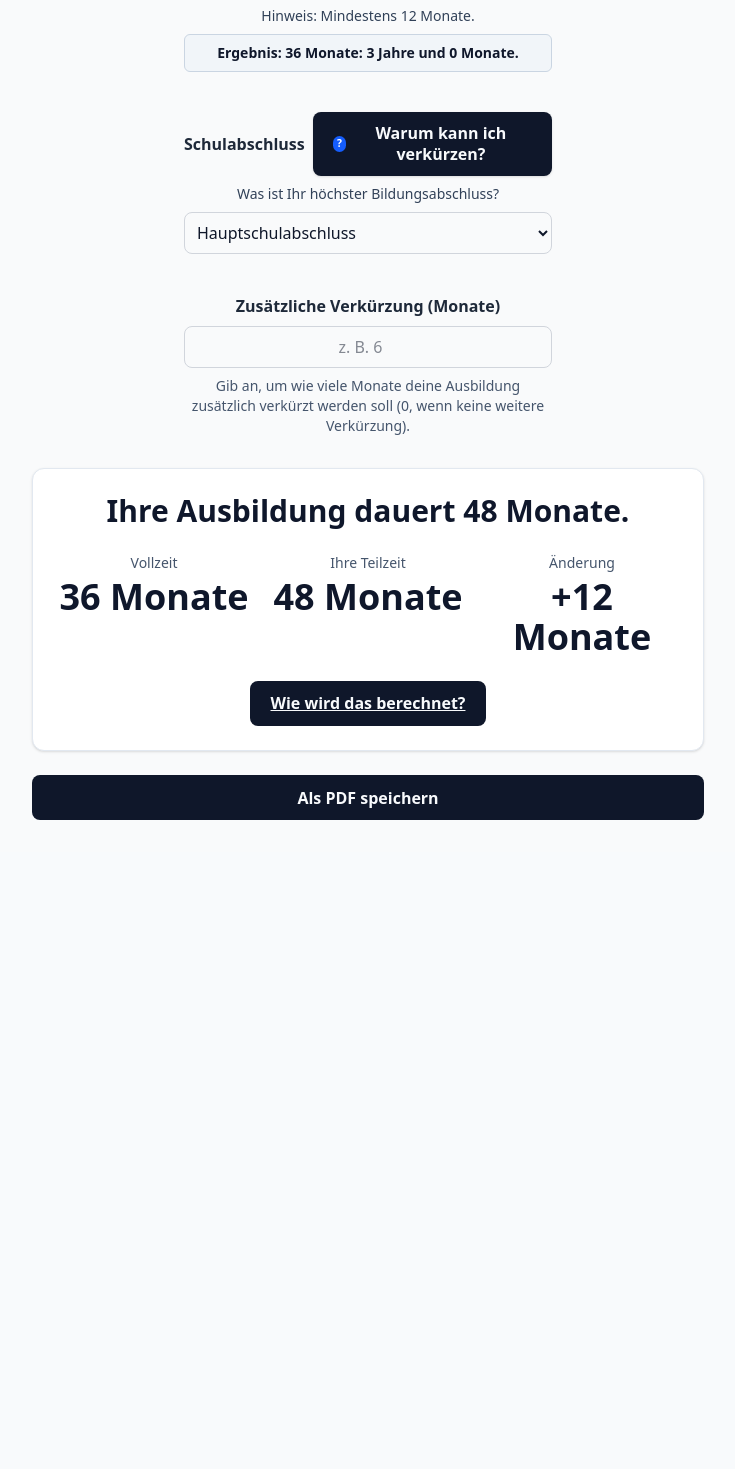
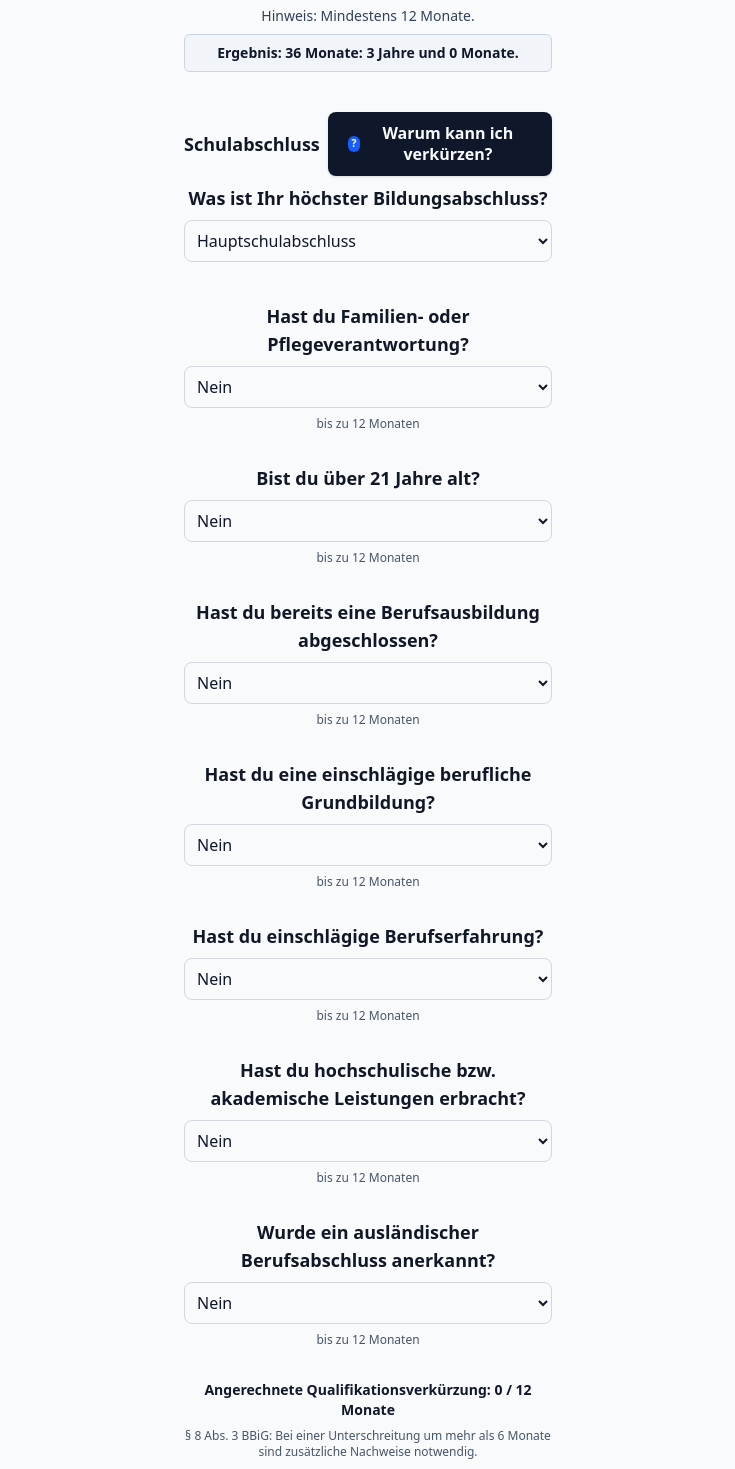
Before and after one commit to HadiDoBronxs/Teilzeitausbildungsrechner, a React (Vite) app: page / in a window 1280 px wide. Shown: the part 841-2310 px from the top of the page, without its empty margins (272-1007 px from the left). Before the commit the page ends 1725 px from the top, so only its background shows below. Built offline with nearby package versions, Linux system fonts and the light colour scheme.

Commit message:
Weitere Qualifikation hinzugefügt und alle vereinheitlicht

```diff
--- a/src/App.jsx
+++ b/src/App.jsx
@@ -4,8 +4,8 @@ import "./App.css";
 import FulltimeHoursInput from "./components/FulltimeHoursInput.jsx";
 import ParttimeHoursInput from "./components/ParttimeHoursInput.jsx";
 import RegularDurationInput from "./components/RegularDurationInput.jsx";
-import ReductionMonthsInput from "./components/ReductionMonthsInput.jsx";
 import SchoolDegreeReductionSelect from "./components/SchoolDegreeReductionSelect.jsx";
+import QualificationReductions from "./components/QualificationReductions.jsx";
 import LanguageToggle from "./components/LanguageToggle.jsx";
 import ResultCard from "./features/calcDuration/ResultCard.jsx";
 import Transparenz from "./routes/transparenz.jsx";
@@ -20,6 +20,8 @@ const DEFAULT_DEGREE_ID = "hs";
 const DEFAULT_FULLTIME_HOURS = 40;
 const DEFAULT_PARTTIME_HOURS = 30;
 const DEFAULT_DURATION_MONTHS = 36;
+// Gesetzliche Deckelung der Gesamtverkürzung (laut Vorgabe maximal 12 Monate).
+const MAX_TOTAL_REDUCTION = 12;
 
 const isTransparencyPath =
   typeof window !== "undefined" &&
@@ -28,18 +30,6 @@ const isTransparencyPath =
 // Treat empty strings, null, and undefined the same to simplify input handling.
 function isEmptyValue(value) {
   return value === "" || value === null || value === undefined;
-}
-
-// Convert the manual reduction input into a safe, non-negative integer.
-function sanitizeManualReduction(raw) {
-  if (isEmptyValue(raw)) {
-    return undefined;
-  }
-  const parsed = Number.parseInt(raw, 10);
-  if (Number.isNaN(parsed)) {
-    return undefined;
-  }
-  return Math.max(0, parsed);
 }
 
 export default function App() {
@@ -57,14 +47,14 @@ function CalculatorApp() {
   const [parttimeHours, setParttimeHours] = useState(DEFAULT_PARTTIME_HOURS);
   const [fullDurationMonths, setFullDurationMonths] =
     useState(DEFAULT_DURATION_MONTHS);
-  const [manualReductionMonths, setManualReductionMonths] = useState();
+  const [qualificationSelection, setQualificationSelection] = useState([]);
+  const [qualificationTotals, setQualificationTotals] = useState({
+    rawTotal: 0,
+    cappedTotal: 0,
+    exceedsCap: false,
+  });
   const [pdfBytes, setPdfBytes] = useState(null);
   const [isGeneratingPDF, setIsGeneratingPDF] = useState(false);
-
-  // Keep the manual reduction state clean whenever the user types: no NaN, no negatives.
-  function handleReductionChange(raw) {
-    setManualReductionMonths(sanitizeManualReduction(raw));
-  }
 
   // Persist the selected degree ID (or null when the placeholder is chosen) so the downstream calculation can reference it.
   function handleSchoolDegreeSelect(nextId) {
@@ -91,34 +81,41 @@ function CalculatorApp() {
     setParttimeHours(Number.isNaN(parsed) ? DEFAULT_PARTTIME_HOURS : parsed);
   }
 
-  function buildFormValues() {
-    // Assemble all pieces that the calculation feature needs in one place.
-    const reductionSummary = buildReductionSummary({
-      schoolDegreeId,
-      manualReductionMonths,
-    });
+  const reductionSummary = useMemo(
+    () =>
+      buildReductionSummary({
+        schoolDegreeId,
+        manualReductionMonths: 0,
+        qualificationReductionMonths: qualificationTotals.rawTotal,
+        maxTotalMonths: MAX_TOTAL_REDUCTION,
+      }),
+    [schoolDegreeId, qualificationTotals.rawTotal]
+  );
 
-    return {
-      // These keys are consumed by readFormAndCalc. Changing them would break the calculator.
+  const formValues = useMemo(
+    () => ({
       weeklyFull: fulltimeHours,
       weeklyPart: parttimeHours,
       fullDurationMonths,
       reductionMonths: reductionSummary.total,
       degreeReductionMonths: reductionSummary.degree,
       manualReductionMonths: reductionSummary.manual,
+      qualificationReductionMonths: reductionSummary.qualification,
+      qualificationReductionRawMonths: reductionSummary.qualificationRaw,
+      reductionCapExceeded: reductionSummary.capExceeded,
       schoolDegreeId,
       schoolDegreeLabelKey: reductionSummary.labelKey,
+      maxTotalReduction: MAX_TOTAL_REDUCTION,
       rounding: "round",
-    };
-  }
-
-  const formValues = useMemo(buildFormValues, [
-    fulltimeHours,
-    parttimeHours,
-    fullDurationMonths,
-    manualReductionMonths,
-    schoolDegreeId,
-  ]);
+    }),
+    [
+      fulltimeHours,
+      parttimeHours,
+      fullDurationMonths,
+      reductionSummary,
+      schoolDegreeId,
+    ]
+  );
 
   /**
    * Handles the "Save as PDF" button click event.
@@ -183,12 +180,19 @@ function CalculatorApp() {
           value={schoolDegreeId ?? ""}
           onChange={handleSchoolDegreeSelect}
         />
-        {/* Manual reduction captures any additional reasons (e.g. Berufsschule performance). */}
-        <ReductionMonthsInput
-          value={manualReductionMonths}
-          onChange={handleReductionChange}
-          min={0}
+        <QualificationReductions
+          value={qualificationSelection}
+          onChange={setQualificationSelection}
+          onTotalChange={setQualificationTotals}
         />
+        {reductionSummary.capExceeded && (
+          <p className="text-sm font-semibold text-amber-700" role="alert">
+            {t("qualifications.totalWarning", {
+              sum: reductionSummary.totalRaw,
+              max: MAX_TOTAL_REDUCTION,
+            })}
+          </p>
+        )}
         <ResultCard values={formValues} />
         <button
           type="button"
--- a/src/components/QualificationReductions.jsx
+++ b/src/components/QualificationReductions.jsx
@@ -1,65 +1,72 @@
-import { useMemo } from "react";
+import { useEffect, useMemo } from "react";
 import { useTranslation } from "react-i18next";
 import {
   QUALIFICATION_OPTIONS,
   MAX_QUALIFICATION_REDUCTION,
+  summarizeQualificationSelection,
 } from "./qualificationOptions.js";
 
-/**
- * Summiert alle ausgewählten Qualifikationsgründe und wendet direkt die Deckelung an.
- * So bleibt die Berechnungslogik zentral und konsistent.
- */
-function summarizeQualifications(selectedIds) {
-  const rawTotal = selectedIds.reduce((sum, id) => {
-    const option = QUALIFICATION_OPTIONS.find((item) => item.id === id);
-    return sum + (option?.maxMonths || 0);
-  }, 0);
-  const cappedTotal = Math.min(rawTotal, MAX_QUALIFICATION_REDUCTION);
-  return { rawTotal, cappedTotal };
-}
-
-export default function QualificationReductions({ value = [], onChange }) {
+export default function QualificationReductions({
+  value = [],
+  onChange,
+  onTotalChange,
+}) {
   const { t } = useTranslation();
   const { rawTotal, cappedTotal } = useMemo(
-    () => summarizeQualifications(value),
+    () => summarizeQualificationSelection(value),
     [value]
   );
   const exceedsCap = rawTotal > MAX_QUALIFICATION_REDUCTION;
 
+  useEffect(() => {
+    onTotalChange?.({ rawTotal, cappedTotal, exceedsCap });
+  }, [rawTotal, cappedTotal, exceedsCap, onTotalChange]);
+
   /**
-   * Handhabt das Aus- und Anwählen einer Checkbox und gibt die neue Auswahl nach oben.
+   * Setzt bewusst "Ja" oder "Nein" für eine Qualifikation.
    */
-  const handleToggle = (id) => {
-    const next = value.includes(id)
-      ? value.filter((item) => item !== id)
-      : [...value, id];
+  const handleAnswer = (id, shouldApply) => {
+    const next = shouldApply
+      ? Array.from(new Set([...value, id]))
+      : value.filter((item) => item !== id);
     onChange?.(next);
   };
 
   return (
-    <fieldset className="w-full max-w-sm mx-auto p-2 border border-slate-200 rounded-lg space-y-3">
-      <legend className="font-semibold text-gray-800">
-        {t("qualifications.title")}
-      </legend>
-      <p className="text-sm text-slate-600">{t("qualifications.description")}</p>
-      <div className="flex flex-col gap-2" role="group">
-        {QUALIFICATION_OPTIONS.map((option) => (
+    <section className="w-full flex flex-col items-center gap-4">
+      {QUALIFICATION_OPTIONS.map((option) => {
+        const yesSelected = value.includes(option.id);
+        const selectId = `qualification-select-${option.id}`;
+        return (
+          <div
+            key={option.id}
+            className="flex flex-col gap-2 w-full max-w-sm mx-auto p-2"
+          >
             <label
-            key={option.id}
-            className="flex items-start gap-2 text-sm text-slate-800"
+              htmlFor={selectId}
+              className="text-lg font-semibold text-gray-900"
             >
-            <input
-              type="checkbox"
-              className="mt-1 h-4 w-4 rounded border-slate-300 text-blue-600 focus:ring-blue-500"
-              checked={value.includes(option.id)}
-              onChange={() => handleToggle(option.id)}
-            />
-            <span>
-              {t(option.labelKey, { months: option.maxMonths })}
-            </span>
+              {t(`${option.labelKey}.question`)}
             </label>
-        ))}
+            <select
+              id={selectId}
+              name={selectId}
+              className="w-full rounded-lg border border-gray-300 p-2 focus:outline-none focus:ring-2 focus:ring-blue-500"
+              value={yesSelected ? "yes" : "no"}
+              onChange={(event) =>
+                handleAnswer(option.id, event.target.value === "yes")
+              }
+            >
+              <option value="yes">{t("qualifications.answers.yes")}</option>
+              <option value="no">{t("qualifications.answers.no")}</option>
+            </select>
+            <p className="text-xs text-slate-600">
+              {t(`${option.labelKey}.note`, { months: option.maxMonths })}
+            </p>
           </div>
+        );
+      })}
+      <div className="w-full max-w-sm mx-auto p-2 space-y-2">
         <p className="text-sm font-semibold text-slate-900">
           {t("qualifications.summary", {
             months: cappedTotal,
@@ -67,10 +74,7 @@ export default function QualificationReductions({ value = [], onChange }) {
           })}
         </p>
         {exceedsCap && (
-        <p
-          role="alert"
-          className="text-sm font-semibold text-amber-700"
-        >
+          <p role="alert" className="text-sm font-semibold text-amber-700">
             {t("qualifications.warning", {
               raw: rawTotal,
               max: MAX_QUALIFICATION_REDUCTION,
@@ -80,6 +84,7 @@ export default function QualificationReductions({ value = [], onChange }) {
         <p className="text-xs text-slate-600">
           {t("qualifications.legalHint")}
         </p>
-    </fieldset>
+      </div>
+    </section>
   );
 }
--- a/src/components/SchoolDegreeReductionSelect.jsx
+++ b/src/components/SchoolDegreeReductionSelect.jsx
@@ -107,7 +107,7 @@ export default function SchoolDegreeReductionSelect({ value, onChange }) {
       <div className="flex items-center justify-between gap-2">
         <label
           htmlFor={SELECT_ID}
-          className="font-semibold text-gray-800"
+          className="text-lg font-semibold text-gray-900"
         >
           {t("reduction.title")}
         </label>
@@ -131,9 +131,13 @@ export default function SchoolDegreeReductionSelect({ value, onChange }) {
         </button>
       </div>
 
-      <p id={QUESTION_ID} className="text-sm text-slate-700">
+      <label
+        id={QUESTION_ID}
+        htmlFor={SELECT_ID}
+        className="text-lg font-semibold text-gray-900"
+      >
         {t("reduction.question")}
-      </p>
+      </label>
 
       <p id={DESCRIPTION_ID} className="sr-only">
         {t("reduction.dropdownDescription")}
--- a/src/components/qualificationOptions.js
+++ b/src/components/qualificationOptions.js
@@ -2,8 +2,6 @@
 export const QUALIFICATION_OPTIONS = [
   { id: "familyCare", maxMonths: 12, labelKey: "qualifications.familyCare" },
   { id: "ageOver21", maxMonths: 12, labelKey: "qualifications.ageOver21" },
-  { id: "schoolIntermediate", maxMonths: 6, labelKey: "qualifications.schoolIntermediate" },
-  { id: "schoolAdvanced", maxMonths: 12, labelKey: "qualifications.schoolAdvanced" },
   { id: "completedTraining", maxMonths: 12, labelKey: "qualifications.completedTraining" },
   { id: "vocationalFoundation", maxMonths: 12, labelKey: "qualifications.vocationalFoundation" },
   { id: "vocationalExperience", maxMonths: 12, labelKey: "qualifications.vocationalExperience" },
@@ -13,3 +11,16 @@ export const QUALIFICATION_OPTIONS = [
 
 // Absolute Deckelung der Summe aus Qualifikationsgründen (laut Vorgabe 12 Monate).
 export const MAX_QUALIFICATION_REDUCTION = 12;
+
+/**
+ * Summiert die ausgewählten Qualifikationen und liefert sowohl die Rohsumme als
+ * auch den gedeckelten Wert zurück. So steht die Logik zentral zur Verfügung.
+ */
+export function summarizeQualificationSelection(selectedIds = []) {
+  const rawTotal = selectedIds.reduce((sum, id) => {
+    const option = QUALIFICATION_OPTIONS.find((item) => item.id === id);
+    return sum + (option?.maxMonths || 0);
+  }, 0);
+  const cappedTotal = Math.min(rawTotal, MAX_QUALIFICATION_REDUCTION);
+  return { rawTotal, cappedTotal };
+}
--- a/src/domain/schoolDegreeReductions.js
+++ b/src/domain/schoolDegreeReductions.js
@@ -55,7 +55,9 @@ export function buildReductionSummary({
   schoolDegreeId,
   manualReductionMonths,
   degreeReductionMonths,
+  qualificationReductionMonths,
   labelKey,
+  maxTotalMonths = 12,
 } = {}) {
   // Read the configured option so we can fall back to its label and months.
   const option = getSchoolDegreeOption(schoolDegreeId ?? null);
@@ -64,7 +66,22 @@ export function buildReductionSummary({
     degreeReductionMonths ?? option?.months ?? 0
   );
   const manual = normalizeReductionMonths(manualReductionMonths);
-  const total = degree + manual;
+  const qualificationRaw = normalizeReductionMonths(
+    qualificationReductionMonths
+  );
+
+  // Zuerst werden Abschluss + manuelle Verkürzung berücksichtigt, der Rest ist für Qualifikationen reserviert.
+  const remainingAfterDegreeAndManual = Math.max(
+    0,
+    maxTotalMonths - Math.min(maxTotalMonths, degree + manual)
+  );
+  const qualificationApplied = Math.min(
+    qualificationRaw,
+    remainingAfterDegreeAndManual
+  );
+  const totalRaw = degree + manual + qualificationRaw;
+  const total = Math.min(maxTotalMonths, totalRaw);
+  const capExceeded = totalRaw > maxTotalMonths;
 
   return {
     // Total months are used for the main calculation.
@@ -72,6 +89,10 @@ export function buildReductionSummary({
     // Degree and manual parts let the UI show a clear breakdown.
     degree,
     manual,
+    qualification: qualificationApplied,
+    qualificationRaw,
+    totalRaw,
+    capExceeded,
     labelKey: resolvedLabelKey,
   };
 }
--- a/src/locales/de/translation.json
+++ b/src/locales/de/translation.json
@@ -12,7 +12,6 @@
         "factorText": "Das entspricht etwa {{percent}} % der Vollzeit.",
         "factorError": "Die Teilzeit muss mindestens 50 % der Vollzeitstunden betragen. Weniger ist nicht möglich.",
         "avgDaily": "Das sind {{hours}} Stunden pro Tag."
-
     },
     "regularDuration": {
         "label": "Wie lange dauert Ihre übliche Ausbildungszeit in Monaten?",
@@ -39,6 +38,7 @@
         "applied": "Verkürzung: −{{months}} Monate ({{label}})",
         "totalApplied": "Verkürzung gesamt: −{{months}} Monate",
         "manualApplied": "Zusätzliche Gründe: −{{months}} Monate",
+        "qualificationApplied": "Qualifikationen: −{{months}} Monate",
         "placeholder": "z. B. 6",
         "help": "Gib an, um wie viele Monate deine Ausbildung zusätzlich verkürzt werden soll (0, wenn keine weitere Verkürzung).",
         "error": {
@@ -47,7 +47,8 @@
         },
         "breakdown": {
             "degree": "{{label}} −{{months}} Monate",
-            "manual": "Weitere Gründe −{{months}} Monate"
+            "manual": "Weitere Gründe −{{months}} Monate",
+            "qualification": "Qualifikationen −{{months}} Monate"
         }
     },
     "reductionOptions": {
@@ -142,19 +143,43 @@
     },
     "qualifications": {
         "title": "Weitere Qualifikationen",
-        "description": "Wähle alle Gründe aus, die auf dich zutreffen. Die maximale Gesamtverkürzung beträgt {{max}} Monate.",
+        "description": "Beantworte die Fragen zu deinen weiteren Qualifikationen. Insgesamt sind höchstens {{max}} Monate möglich.",
         "summary": "Angerechnete Qualifikationsverkürzung: {{months}} / {{max}} Monate",
         "warning": "Die Auswahl ergibt rechnerisch {{raw}} Monate. Es werden jedoch höchstens {{max}} Monate berücksichtigt.",
+        "totalWarning": "Deine Auswahl ergibt {{sum}} Monate. Berücksichtigt werden höchstens {{max}} Monate.",
         "legalHint": "§ 8 Abs. 3 BBiG: Bei einer Unterschreitung um mehr als 6 Monate sind zusätzliche Nachweise notwendig.",
-        "familyCare": "Familien- oder Pflegeverantwortung – bis zu {{months}} Monaten",
-        "ageOver21": "Alter über 21 Jahre – bis zu {{months}} Monaten",
-        "schoolIntermediate": "Schulabschluss: Mittlerer Abschluss/FHR – bis zu {{months}} Monaten",
-        "schoolAdvanced": "Schulabschluss: Allgemeine Hochschulreife – bis zu {{months}} Monaten",
-        "completedTraining": "Abgeschlossene Berufsausbildung – bis zu {{months}} Monaten",
-        "vocationalFoundation": "Einschlägige berufliche Grundbildung – bis zu {{months}} Monaten",
-        "vocationalExperience": "Einschlägige Berufstätigkeit/Berufserfahrung – bis zu {{months}} Monaten",
-        "academic": "Hochschulische bzw. akademische Leistungen – bis zu {{months}} Monaten",
-        "foreignRecognition": "Anerkennung ausländischer Berufsabschlüsse – bis zu {{months}} Monaten"
+        "answers": {
+            "yes": "Ja",
+            "no": "Nein"
+        },
+        "familyCare": {
+            "question": "Hast du Familien- oder Pflegeverantwortung?",
+            "note": "bis zu {{months}} Monaten"
+        },
+        "ageOver21": {
+            "question": "Bist du über 21 Jahre alt?",
+            "note": "bis zu {{months}} Monaten"
+        },
+        "completedTraining": {
+            "question": "Hast du bereits eine Berufsausbildung abgeschlossen?",
+            "note": "bis zu {{months}} Monaten"
+        },
+        "vocationalFoundation": {
+            "question": "Hast du eine einschlägige berufliche Grundbildung?",
+            "note": "bis zu {{months}} Monaten"
+        },
+        "vocationalExperience": {
+            "question": "Hast du einschlägige Berufserfahrung?",
+            "note": "bis zu {{months}} Monaten"
+        },
+        "academic": {
+            "question": "Hast du hochschulische bzw. akademische Leistungen erbracht?",
+            "note": "bis zu {{months}} Monaten"
+        },
+        "foreignRecognition": {
+            "question": "Wurde ein ausländischer Berufsabschluss anerkannt?",
+            "note": "bis zu {{months}} Monaten"
+        }
     },
     "pdf": {
         "saveButton": "Als PDF speichern",
--- a/src/locales/en/translation.json
+++ b/src/locales/en/translation.json
@@ -38,6 +38,7 @@
         "applied": "Reduction: −{{months}} months ({{label}})",
         "totalApplied": "Total reduction: −{{months}} months",
         "manualApplied": "Additional reasons: −{{months}} months",
+        "qualificationApplied": "Qualifications: −{{months}} months",
         "placeholder": "e.g. 6",
         "help": "Enter how many months your training is shortened for other reasons (0 if none).",
         "error": {
@@ -46,7 +47,8 @@
         },
         "breakdown": {
             "degree": "{{label}} −{{months}} months",
-      "manual": "Other reasons −{{months}} months"
+            "manual": "Other reasons −{{months}} months",
+            "qualification": "Qualifications −{{months}} months"
         }
     },
     "reductionOptions": {
@@ -141,19 +143,43 @@
     },
     "qualifications": {
         "title": "Additional Qualifications",
-    "description": "Select every reason that applies. The overall reduction is capped at {{max}} months.",
+        "description": "Answer the questions about additional qualifications. The overall reduction is capped at {{max}} months.",
         "summary": "Applied qualification reduction: {{months}} / {{max}} months",
         "warning": "Your selection adds up to {{raw}} months. Only {{max}} months can be taken into account.",
+        "totalWarning": "Your answers add up to {{sum}} months. Only {{max}} months are applied.",
         "legalHint": "Section 8 (3) BBiG: Reductions beyond six months require additional proof.",
-    "familyCare": "Family or care responsibilities – up to {{months}} months",
-    "ageOver21": "Age over 21 years – up to {{months}} months",
-    "schoolIntermediate": "School degree: intermediate/Fachhochschulreife – up to {{months}} months",
-    "schoolAdvanced": "School degree: general university entrance diploma – up to {{months}} months",
-    "completedTraining": "Completed vocational training – up to {{months}} months",
-    "vocationalFoundation": "Relevant basic vocational education – up to {{months}} months",
-    "vocationalExperience": "Relevant work experience – up to {{months}} months",
-    "academic": "Academic achievements – up to {{months}} months",
-    "foreignRecognition": "Recognition of foreign qualifications – up to {{months}} months"
+        "answers": {
+            "yes": "Yes",
+            "no": "No"
+        },
+        "familyCare": {
+            "question": "Do you have family or care responsibilities?",
+            "note": "up to {{months}} months"
+        },
+        "ageOver21": {
+            "question": "Are you older than 21 years?",
+            "note": "up to {{months}} months"
+        },
+        "completedTraining": {
+            "question": "Have you completed a vocational training program?",
+            "note": "up to {{months}} months"
+        },
+        "vocationalFoundation": {
+            "question": "Do you have relevant basic vocational education?",
+            "note": "up to {{months}} months"
+        },
+        "vocationalExperience": {
+            "question": "Do you already have relevant work experience?",
+            "note": "up to {{months}} months"
+        },
+        "academic": {
+            "question": "Have you completed academic or university achievements?",
+            "note": "up to {{months}} months"
+        },
+        "foreignRecognition": {
+            "question": "Has a foreign qualification been recognized?",
+            "note": "up to {{months}} months"
+        }
     },
     "pdf": {
         "saveButton": "Save as PDF",
--- a/src/utils/generatePDF.js
+++ b/src/utils/generatePDF.js
@@ -361,7 +361,9 @@ export async function generatePDF(formValues, t, i18n) {
     schoolDegreeId: formValues?.schoolDegreeId,
     degreeReductionMonths: formValues?.degreeReductionMonths,
     manualReductionMonths: formValues?.manualReductionMonths,
+    qualificationReductionMonths: formValues?.qualificationReductionRawMonths,
     labelKey: formValues?.schoolDegreeLabelKey,
+    maxTotalMonths: formValues?.maxTotalReduction ?? 12,
   });
 
   /**
```
Also changed, not shown: src/features/calcDuration/ResultCard.jsx (+10 -0 lines), 1 other file (tests, documents, lock files or other folders). Lines whose indentation alone changed are shown as unchanged.
